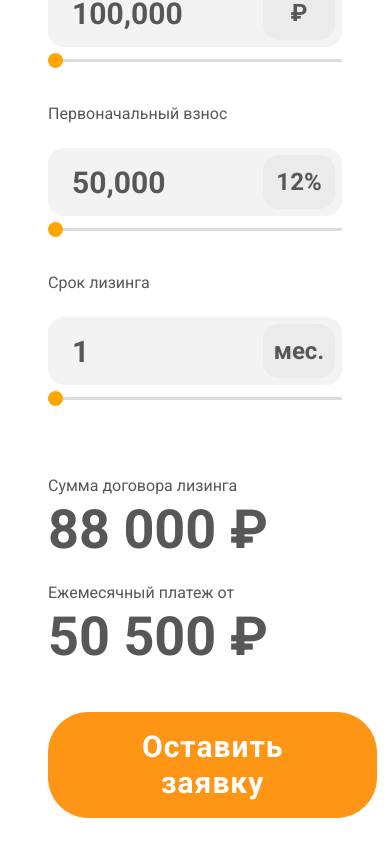
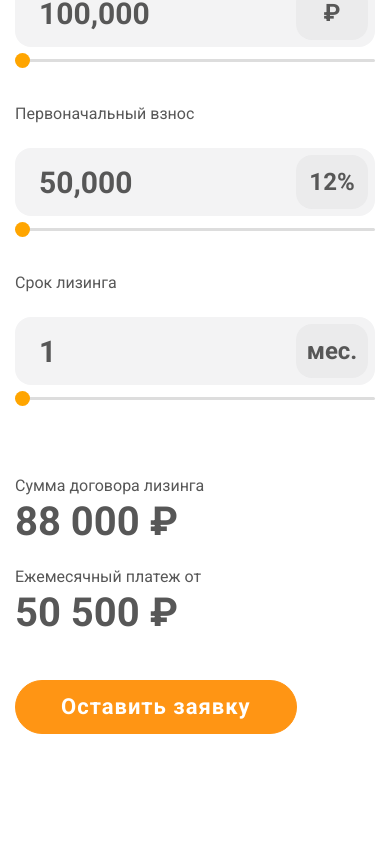
Before and after one commit to DmitriyBartenev/OXEM, a Next.js app: page / in a window 390 px wide. Shown: the part 986-1842 px from the top of the page. Built offline with nearby package versions, Linux system fonts and the light colour scheme.

Commit message:
media queries commit

```diff
--- a/src/components/Calculator/styles.ts
+++ b/src/components/Calculator/styles.ts
@@ -17,6 +17,9 @@ export const StyledContainer = styled.section`
         font-weight: 700;
         max-width: 753px;
         margin-bottom: 32px;
+    }
+    @media (max-width: 768px){
+        margin: 100px 15px 0;
     }
 `
 
@@ -42,6 +45,14 @@ export const StyledButton = styled.button`
     }
     @media (max-width: 1440px) {
         margin-top: 44px;
+    }
+    @media (max-width: 500px){
+        padding: 8px 45px;
+        font-size: 22px;
+    }
+    @media (max-width: 375px){
+        padding: 8px 25px;
+        font-size: 22px;
     }
 `
 
@@ -178,6 +189,11 @@ export const StyledCalculatedBox = styled.div`
             margin-left: 0px;
         }
     }
+    @media (max-width: 500px){
+        span{
+            font-size: 40px;
+        }
+    }
 `
 
 export const StyledCalculated = styled.div`
```
